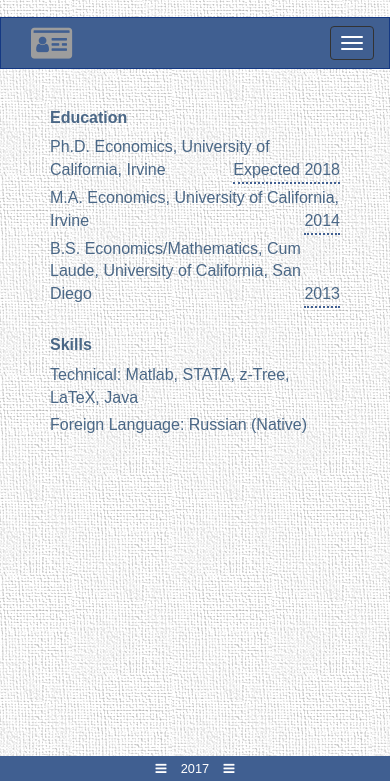
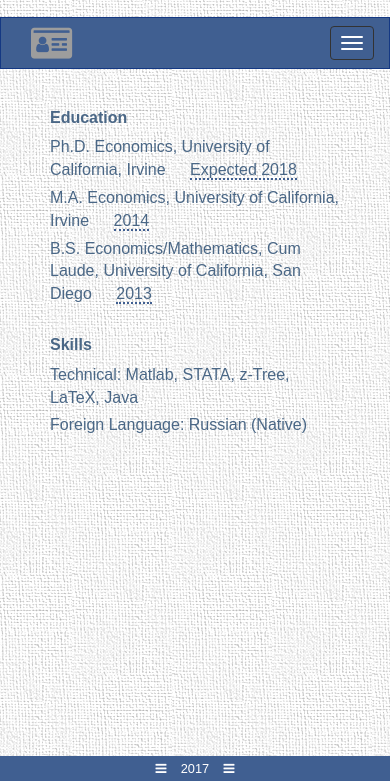
Before and after one commit to votoznotna/irinazotova, a website: page index.html at #/education in a window 390 px wide. Shown: the part 63-844 px from the top of the page. Drawn offline with nearby package versions, Linux system fonts and the light colour scheme; some packages are replaced by stand-ins of ours.

Commit message:
education alignment content revision.

```diff
--- a/css/app.css
+++ b/css/app.css
@@ -33,11 +33,11 @@ author {
     margin-right: 10px;
 }
 
-context, toc {
+context, toc, edu {
     display: block;
 }
 
-toc {
+toc, edu {
     margin-bottom: 5px;
 }
 
@@ -196,6 +196,7 @@ footer {
 
 .years {
     border-bottom: 2px dotted #405f91;
+    float: right;
 }
 
 footer .box {
@@ -320,4 +321,10 @@ ng:form {
     .profile-mobile {
         text-align: justify;
     }
+    .years {
+        float: none;
+        white-space: nowrap;
+        text-align; right;
+        margin-left: 10px;
+    }
 }
--- a/views/pages/education.html
+++ b/views/pages/education.html
@@ -1,24 +1,24 @@
-<div class="col-md-offset-2 col-md-8" ng-controller="education">
+<div class="col-md-offset-1 col-md-10 col-lg-offset-2 col-lg-8" ng-controller="education">
 
 	<p>
 	<h5><b>Education</b></h5>
-	<toc>
-		<author>Ph.D. Economics, University of California, Irvine</author> <span class="years pull-right">Expected 2018</span>
-	</toc>
-	<toc>
-		<author>M.A. Economics, University of California, Irvine</author> <span class="years pull-right">2014</span>
-	</toc>
-	<toc>
-		<author>B.S. Economics/Mathematics, Cum Laude, University of California, San Diego</author> <span class="years pull-right">2013</span>
-	</toc>
+	<edu>
+		<author>Ph.D. Economics, University of California, Irvine</author> <span class="years">Expected 2018</span>
+	</edu>
+	<edu>
+		<author>M.A. Economics, University of California, Irvine</author> <span class="years">2014</span>
+	</edu>
+	<edu>
+		<author>B.S. Economics/Mathematics, Cum Laude, University of California, San Diego</author> <span class="years">2013</span>
+	</edu>
 
 
 	<p>
 	<h5><b>Skills</b></h5>
-	<toc>
+	<edu>
 		<author>Technical: Matlab, STATA, z-Tree, LaTeX, Java</author>
-	</toc>
-	<toc>
+	</edu>
+	<edu>
 		<author>Foreign Language: Russian (Native)</author>
-	</toc>
+	</edu>
 </div>
```
